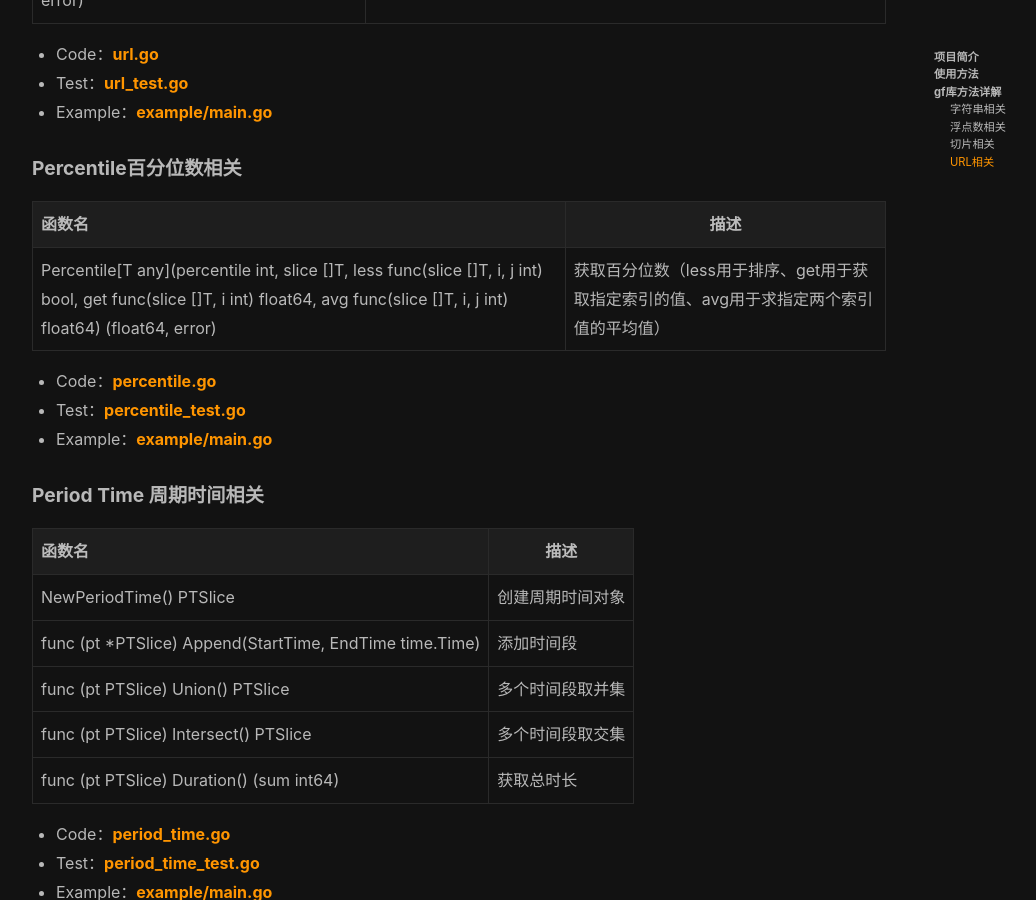
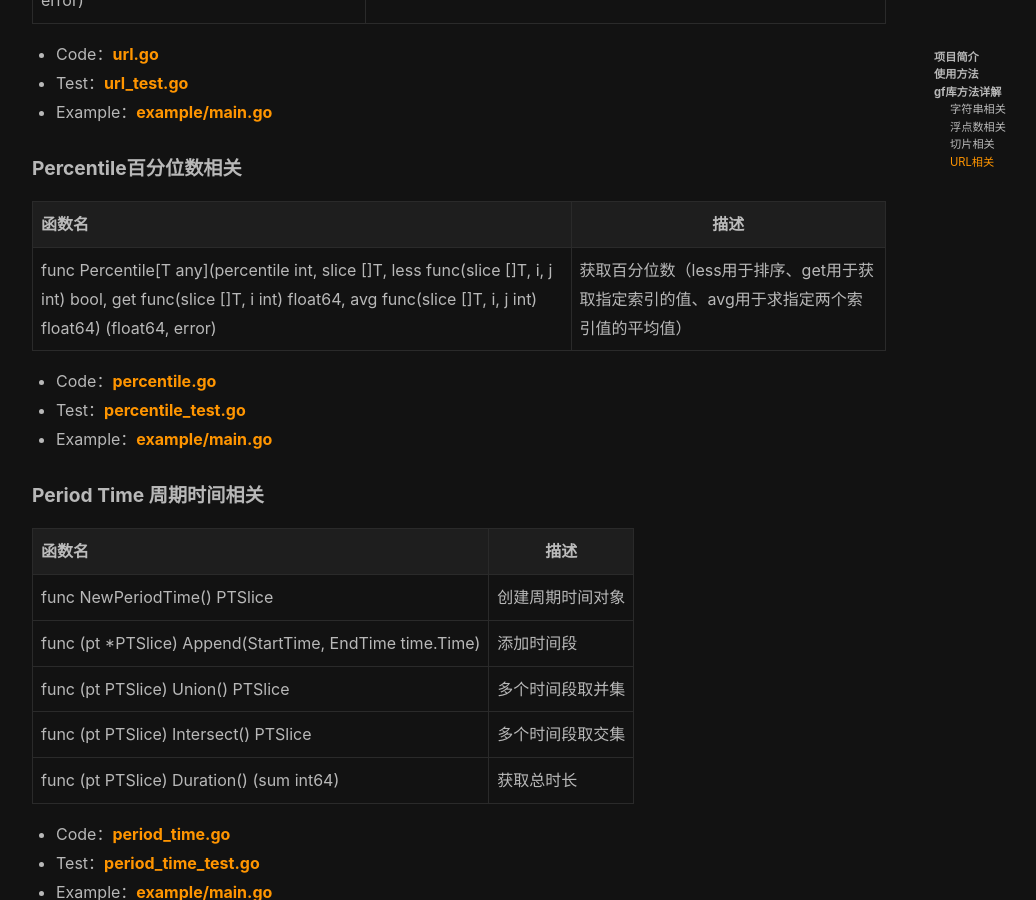
Before and after one commit to tiancheng92/tiancheng92.github.io, a Jekyll site: the page built from _posts/golang_package/2022-06-17-gf库使用说明.md, in a window 1280 px wide and 900 px high, scrolled down 2779 px. Shown: the whole window, without its empty margins (71-1107 px from the left). Built offline with Jekyll 4.4.1, drawn with Linux system fonts in a browser that asks for light colours; nearby versions of some CDN libraries; comment, search, counter and statistics services are not loaded; some of the changed text lies outside the part shown.

Commit message:
feat(blog): update article

```diff
--- a/_posts/golang_package/2022-06-17-gf库使用说明.md
+++ b/_posts/golang_package/2022-06-17-gf库使用说明.md
@@ -44,9 +44,9 @@ go get -u github.com/tiancheng92/gf
 注意：以下方法均使用泛型实现，可以用于任意底层类型为float64或float32的类型
 {:.warning}
 
-| 函数签名                  | 描述                                          |
-|:----------------------|---------------------------------------------|
-| FloatRound[F ~float64 | ~float32](floatValue F, decimalCount int) F | 保留浮点数指定位数的小数 |
+| 函数签名                       | 描述                                          |
+|:---------------------------|---------------------------------------------|
+| func FloatRound[F ~float64 | ~float32](floatValue F, decimalCount int) F | 保留浮点数指定位数的小数 |
 
 * Code：[float.go](https://github.com/tiancheng92/gf/blob/main/float.go)
 * Test：[float_test.go](https://github.com/tiancheng92/gf/blob/main/float_test.go)
@@ -90,9 +90,9 @@ go get -u github.com/tiancheng92/gf
 
 #### Percentile百分位数相关
 
-| 函数名                                                                                                                                                                             | 描述                                               |
-|:--------------------------------------------------------------------------------------------------------------------------------------------------------------------------------|--------------------------------------------------|
-| Percentile\[T any\](percentile int, slice []T, less func(slice []T, i, j int) bool, get func(slice []T, i int) float64, avg func(slice []T, i, j int) float64) (float64, error) | 获取百分位数（less用于排序、get用于获取指定索引的值、avg用于求指定两个索引值的平均值） |
+| 函数名                                                                                                                                                                                  | 描述                                               |
+|:-------------------------------------------------------------------------------------------------------------------------------------------------------------------------------------|--------------------------------------------------|
+| func Percentile\[T any\](percentile int, slice []T, less func(slice []T, i, j int) bool, get func(slice []T, i int) float64, avg func(slice []T, i, j int) float64) (float64, error) | 获取百分位数（less用于排序、get用于获取指定索引的值、avg用于求指定两个索引值的平均值） |
 
 * Code：[percentile.go](https://github.com/tiancheng92/gf/blob/main/percentile.go)
 * Test：[percentile_test.go](https://github.com/tiancheng92/gf/blob/main/percentile_test.go)
@@ -102,7 +102,7 @@ go get -u github.com/tiancheng92/gf
 
 | 函数名                                                     | 描述       |
 |:--------------------------------------------------------|----------|
-| NewPeriodTime() PTSlice                                 | 创建周期时间对象 |
+| func NewPeriodTime() PTSlice                            | 创建周期时间对象 |
 | func (pt *PTSlice) Append(StartTime, EndTime time.Time) | 添加时间段    |
 | func (pt PTSlice) Union() PTSlice                       | 多个时间段取并集 |
 | func (pt PTSlice) Intersect() PTSlice                   | 多个时间段取交集 |
```
Also changed, not shown: _posts/golang_package/2022-06-17-requests库使用说明.md (+5 -5 lines).
